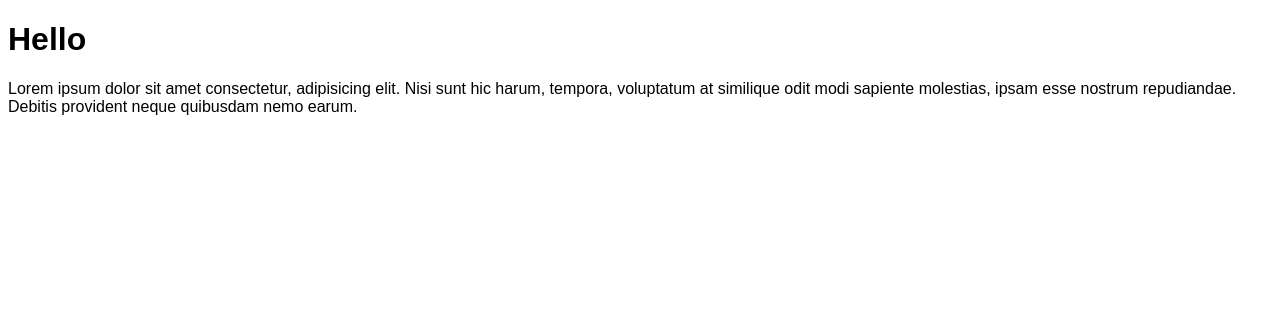
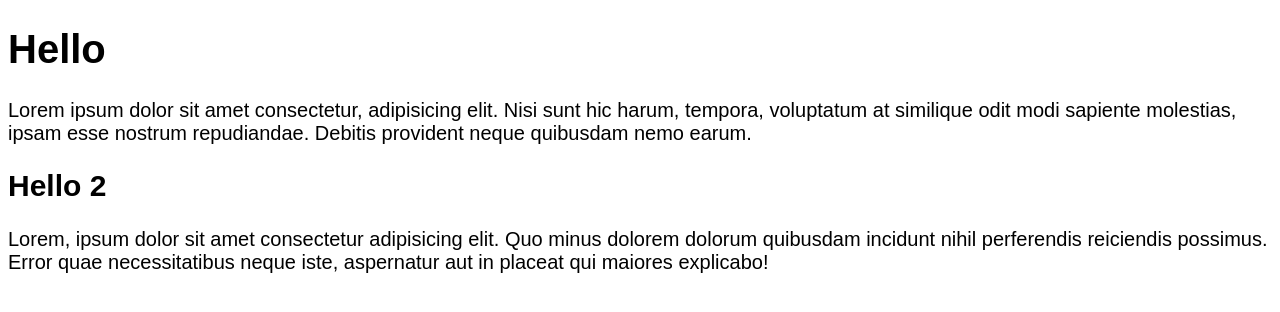
Before and after one commit to margauxsvrn/test, a plain HTML site: page index.html in a window 1280 px wide. Drawn offline with Linux system fonts and the light colour scheme.

Commit message:
Ajout d'une section

```diff
--- a/index.html
+++ b/index.html
@@ -11,5 +11,10 @@
     <h1>Hello</h1>
     <p>Lorem ipsum dolor sit amet consectetur, adipisicing elit. Nisi sunt hic harum, tempora, voluptatum at similique odit modi sapiente molestias, ipsam esse nostrum repudiandae. Debitis provident neque quibusdam nemo earum.</p>
 
+<section>
+    <h2>Hello 2</h2>
+    <p>Lorem, ipsum dolor sit amet consectetur adipisicing elit. Quo minus dolorem dolorum quibusdam incidunt nihil perferendis reiciendis possimus. Error quae necessitatibus neque iste, aspernatur aut in placeat qui maiores explicabo!</p>
+</section>
+
 </body>
 </html>
--- a/style.css
+++ b/style.css
@@ -1,3 +1,4 @@
 body{
     font-family: Arial, Helvetica, sans-serif;
+    font-size: 20px;
 }
```
